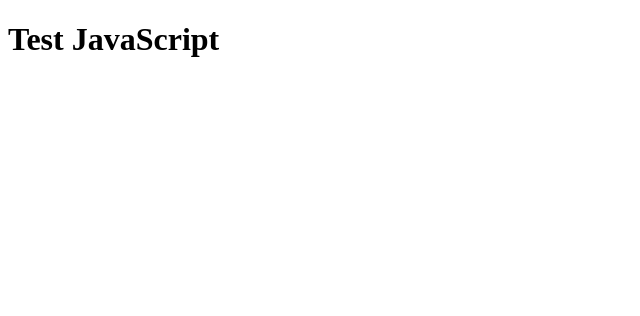
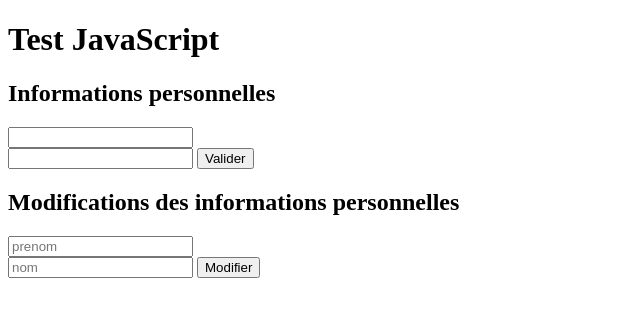
Before and after one commit to EmiliaKita/JavaScript-Decouverte, a plain HTML site: page Index.html in a window 1280 px wide. Shown: the whole page, without its empty margins (0-640 px from the left). Drawn offline with Linux system fonts and the light colour scheme.

Commit message:
affichage d'informations personnelles et modifications

```diff
--- a/Index.html
+++ b/Index.html
@@ -7,6 +7,18 @@
 </head>
 <body>
     <h1>Test JavaScript</h1>
+    <div>
+    <h2>Informations personnelles</h2>
+    <input type="text"; id="prenomUtilisateur">
+    <br>
+    <input type="text"; id="nomUtilisateur">
+    <button onclick="afficher()">Valider</button>
+
+    </div>
+    <h2>Modifications des informations personnelles</h2>
+    <input placeholder="prenom"; type="text"; id="changePrenom">
+    <br><input placeholder="nom"; type="text"; id="changeNom">
+    <button onclick="changeInformation()">Modifier</button>
     <script src="Script.js"></script>
 </body>
 </html>
--- a/Script.js
+++ b/Script.js
@@ -1,4 +1,35 @@
-let prenom = "Emilia"
-let age = 20
+let prenom = "Emilia";
+let age = 20;
 
-alert("je m'appelle Emilia et j'ai 20 ans")
+//alert("je m'appelle Emilia et j'ai 20 ans");
+//alert("je m'appelle "+prenom+" et j'ai "+age+" ans et je suis heureuse d'apprendre js");
+
+prenom = "Moussa";
+age = 21;
+
+let prenomUser = "Emilia";
+let nomUser = "Kitanovski";
+
+console.log(prenom+" m'apprend le language de programmation JavaScript");
+console.log(age);
+
+function afficher(){
+    prenomUser = document.getElementById("prenomUtilisateur");
+    nomUser = document.getElementById("nomUtilisateur");
+
+    console.log(prenomUser.value);
+    console.log(nomUser.value);
+}
+
+function changeInformation(){
+    console.log(prenomUser,nomUser)
+    let modifPrenom = document.getElementById("changePrenom");
+    let modifNom = document.getElementById("changeNom");
+
+    prenomUser = modifPrenom.value
+    nomUser = modifNom.value
+
+    console.log(prenomUser,nomUser)
+
+
+}
```
